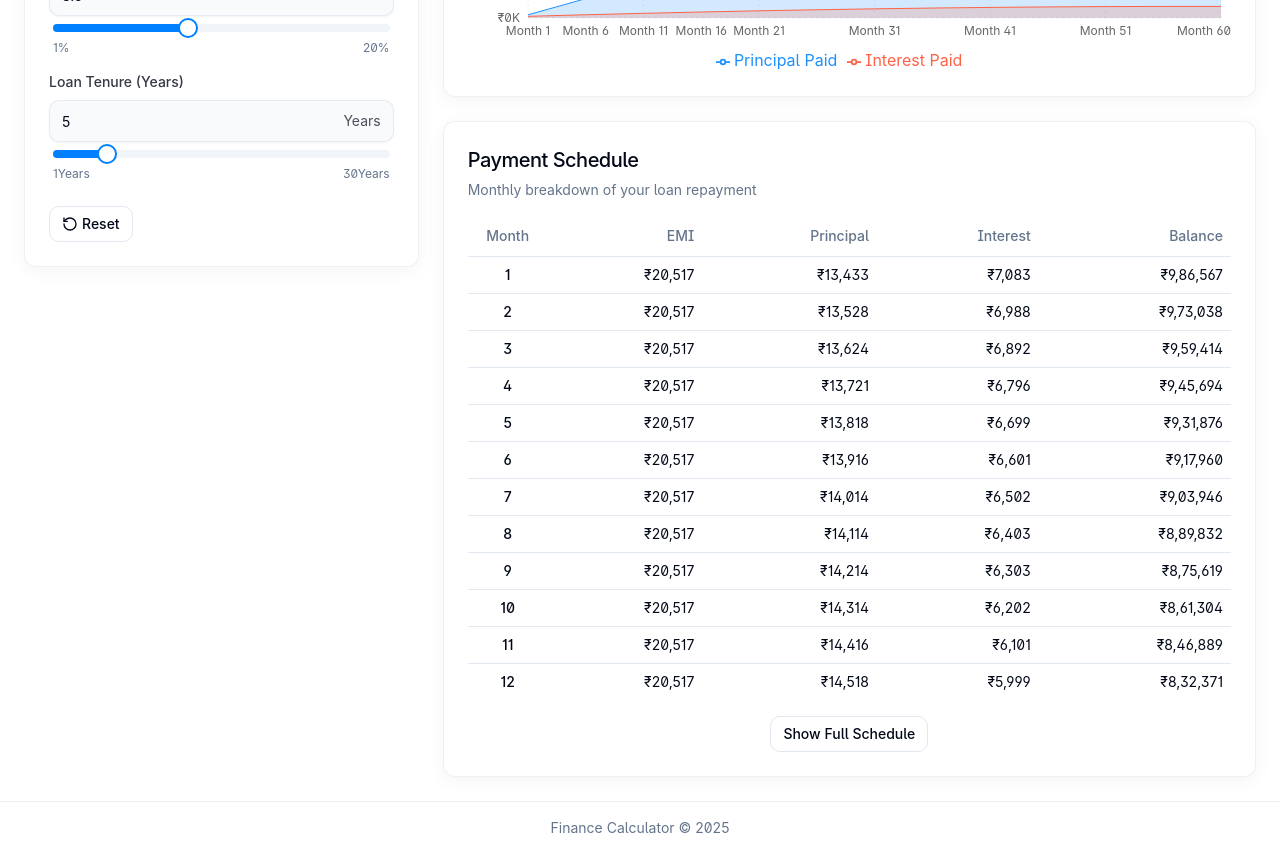
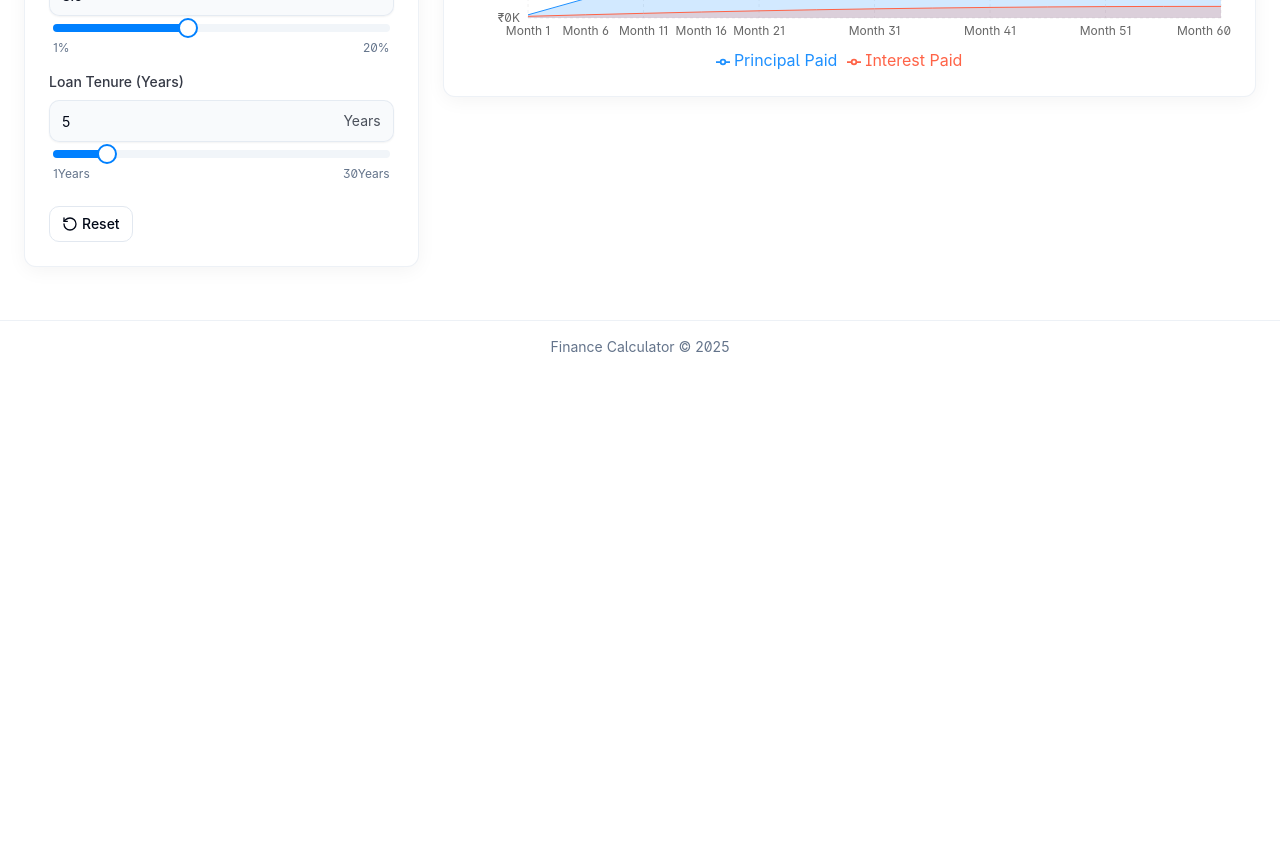
Before and after one commit to Iampattanayak/smart-money-helper, a React (Vite) app: page / in a window 1280 px wide. Shown: the part 520-1374 px from the top of the page. After the commit the page ends 893 px from the top, so only its background shows below. Built offline with nearby package versions, Linux system fonts and the light colour scheme.

Commit message:
Revert "Add Payment Schedule"
This commit reverts the addition of the "Payment Schedule" feature in the EMI calculator's EMI subsection.

```diff
--- a/src/components/calculators/EMICalculator.tsx
+++ b/src/components/calculators/EMICalculator.tsx
@@ -14,9 +14,7 @@ import {
   calculateTimePeriod,
   formatCurrency,
   generateEMIChartData,
-  calculateAmortizationSchedule
 } from '@/utils/calculatorUtils';
-import { Table, TableHeader, TableRow, TableHead, TableBody, TableCell } from '@/components/ui/table';
 
 const EMICalculator: React.FC = () => {
   // Common state for all calculators
@@ -30,10 +28,6 @@ const EMICalculator: React.FC = () => {
   const [totalInterest, setTotalInterest] = useState(0);
   const [totalPayment, setTotalPayment] = useState(0);
   const [chartData, setChartData] = useState<any[]>([]);
-
-  // Payment schedule state
-  const [paymentSchedule, setPaymentSchedule] = useState<any[]>([]);
-  const [showFullSchedule, setShowFullSchedule] = useState(false);
 
   // Calculate results based on the active tab
   useEffect(() => {
@@ -61,10 +55,6 @@ const EMICalculator: React.FC = () => {
             'Interest Paid': chartData.interest[index],
           }))
         );
-
-        // Generate payment schedule
-        const schedule = calculateAmortizationSchedule(loanAmount, interestRate, loanTenure);
-        setPaymentSchedule(schedule);
         break;
 
       case 'loan':
@@ -362,58 +352,6 @@ const EMICalculator: React.FC = () => {
     }
   };
 
-  // Payment Schedule display
-  const PaymentScheduleTable = () => {
-    // Display limited entries initially
-    const displaySchedule = showFullSchedule
-      ? paymentSchedule
-      : paymentSchedule.slice(0, 12); // Show first year by default
-
-    return (
-      <CalculatorCard
-        title="Payment Schedule"
-        description="Monthly breakdown of your loan repayment"
-        className="mt-6"
-      >
-        <div className="overflow-x-auto">
-          <Table>
-            <TableHeader>
-              <TableRow>
-                <TableHead className="w-[80px] text-center">Month</TableHead>
-                <TableHead className="text-right">EMI</TableHead>
-                <TableHead className="text-right">Principal</TableHead>
-                <TableHead className="text-right">Interest</TableHead>
-                <TableHead className="text-right">Balance</TableHead>
-              </TableRow>
-            </TableHeader>
-            <TableBody>
-              {displaySchedule.map((entry) => (
-                <TableRow key={entry.month}>
-                  <TableCell className="text-center font-medium">{entry.month}</TableCell>
-                  <TableCell className="text-right">{formatCurrency(entry.emi)}</TableCell>
-                  <TableCell className="text-right">{formatCurrency(entry.principal)}</TableCell>
-                  <TableCell className="text-right">{formatCurrency(entry.interest)}</TableCell>
-                  <TableCell className="text-right">{formatCurrency(entry.balance)}</TableCell>
-                </TableRow>
-              ))}
-            </TableBody>
-          </Table>
-        </div>
-        {paymentSchedule.length > 12 && (
-          <div className="flex justify-center mt-4">
-            <Button
-              variant="outline"
-              size="sm"
-              onClick={() => setShowFullSchedule(!showFullSchedule)}
-            >
-              {showFullSchedule ? "Show Less" : "Show Full Schedule"}
-            </Button>
-          </div>
-        )}
-      </CalculatorCard>
-    );
-  };
-
   return (
     <div className="grid grid-cols-1 lg:grid-cols-3 gap-6">
       <div className="lg:col-span-1 space-y-6">
@@ -477,9 +415,6 @@ const EMICalculator: React.FC = () => {
             tooltipFormatter={(value) => `₹${value.toLocaleString('en-IN')}`}
           />
         )}
-
-        {/* Display payment schedule only for EMI calculator */}
-        {activeTab === 'emi' && paymentSchedule.length > 0 && <PaymentScheduleTable />}
       </div>
     </div>
   );
```
